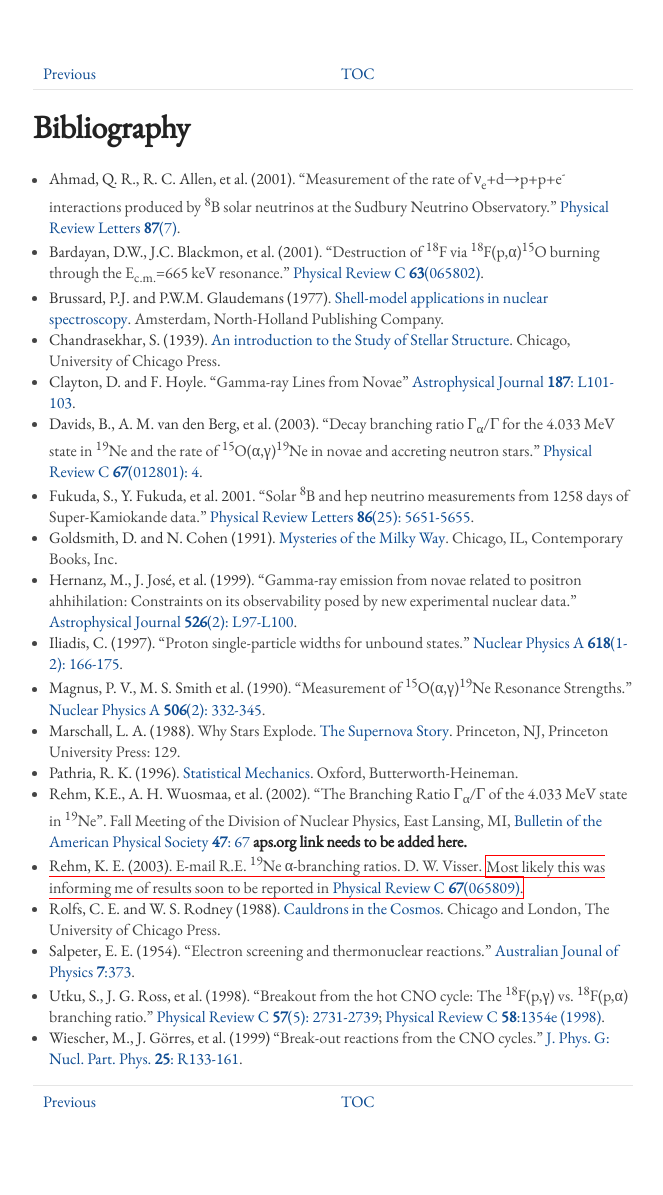
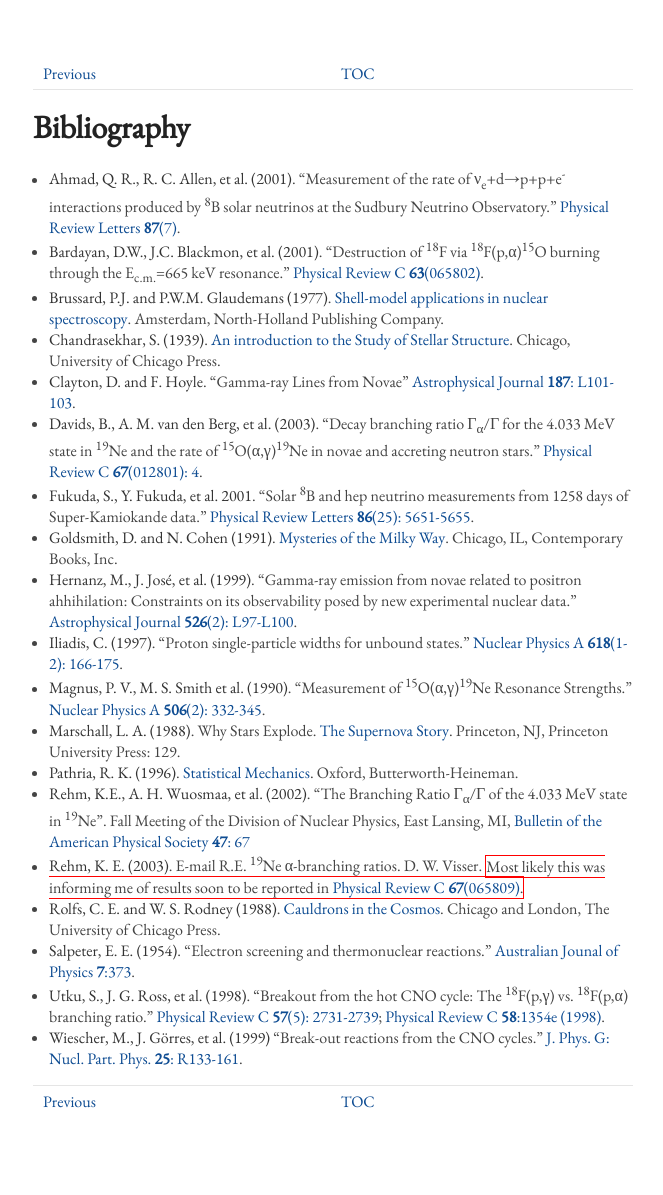
Before and after one commit to dwvisser/19ne-thesis, a Jekyll site: the page built from bibliography.md, in a window 1280 px wide. Shown: the whole page, without its empty margins (307-970 px from the left). Built offline with Jekyll 4.4.1, drawn with Linux system fonts in a browser that asks for light colours.

Commit message:
Added rehm02 link.

```diff
--- a/bibliography.md
+++ b/bibliography.md
@@ -60,8 +60,8 @@
 * <a name="rehm02">Rehm, K.E., A. H. Wuosmaa, et al. (2002)</a>. "The
   Branching Ratio Γ<sub>α</sub>/Γ of the 4.033 MeV state in <sup>19</sup>Ne".
   Fall Meeting of the Division of Nuclear Physics, East Lansing, MI, [Bulletin
-  of the American Physical Society __47__: 67](./#rehm02) __aps.org link needs to be
-  added here.__
+  of the American Physical Society __47__:
+  67](http://flux.aps.org/meetings/YR02/DNP02/baps/abs/S960001.html)
 * <a name="rehm03">Rehm, K. E. (2003)</a>. E-mail R.E. <sup>19</sup>Ne α-branching
   ratios. D. W. Visser. <span class="correction">Most likely this was informing me of results soon to
   be reported in [Physical Review C
```
